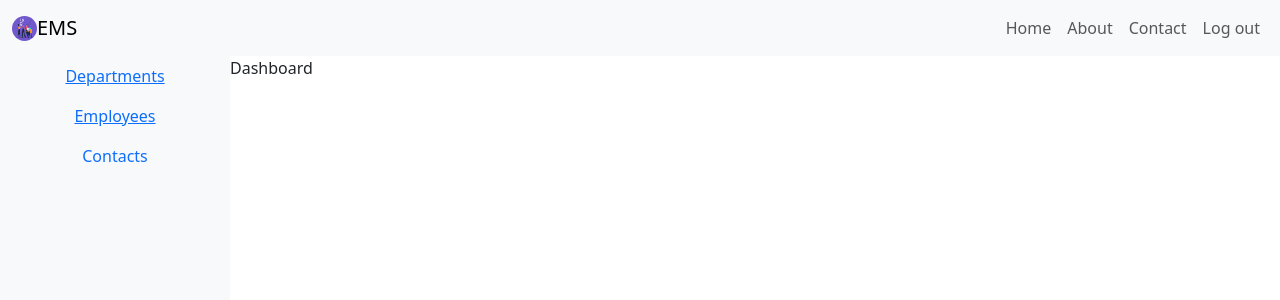
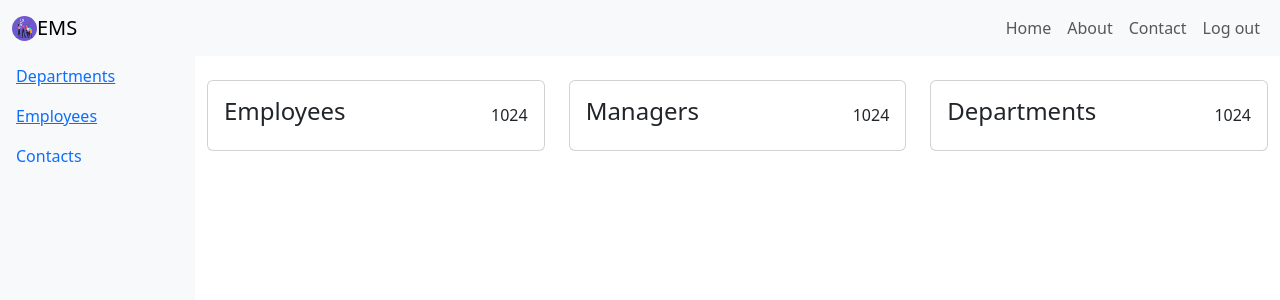
Before and after one commit to Pulkit-Rawat/EMS-Client, a React (Create React App) app: page /dashboard in a window 1280 px wide. Shown: the top 300 px of the page. Built offline with nearby package versions, Linux system fonts and the light colour scheme; sample sign-in values are in the browser's storage.

Commit message:
DASHBOARD CHANGES

```diff
--- a/src/components/AppSidebar/index.jsx
+++ b/src/components/AppSidebar/index.jsx
@@ -6,17 +6,19 @@ const AppSidebar = () => {
   return (
     <Nav vertical className="bg-light sidebar">
       <NavItem>
-        <NavLink>
+        <NavLink className="text-start">
           <Link to={"/departments"}>Departments</Link>
         </NavLink>
       </NavItem>
       <NavItem>
-        <NavLink to="#">
+        <NavLink to="#" className="text-start">
           <Link to={"/employees"}>Employees</Link>
         </NavLink>
       </NavItem>
       <NavItem>
-        <NavLink to="#">Contacts</NavLink>
+        <NavLink to="#" className="text-start">
+          Contacts
+        </NavLink>
       </NavItem>
     </Nav>
   );
--- a/src/index.css
+++ b/src/index.css
@@ -1,13 +1,23 @@
 body {
   margin: 0;
-  font-family: -apple-system, BlinkMacSystemFont, 'Segoe UI', 'Roboto', 'Oxygen',
-    'Ubuntu', 'Cantarell', 'Fira Sans', 'Droid Sans', 'Helvetica Neue',
+  font-family: -apple-system, BlinkMacSystemFont, "Segoe UI", "Roboto", "Oxygen",
+    "Ubuntu", "Cantarell", "Fira Sans", "Droid Sans", "Helvetica Neue",
     sans-serif;
   -webkit-font-smoothing: antialiased;
   -moz-osx-font-smoothing: grayscale;
 }
 
 code {
-  font-family: source-code-pro, Menlo, Monaco, Consolas, 'Courier New',
+  font-family: source-code-pro, Menlo, Monaco, Consolas, "Courier New",
     monospace;
 }
+.dash-card {
+  display: flex;
+  align-items: center;
+  justify-content: space-between;
+  cursor: pointer;
+}
+
+p {
+  margin-bottom: 0 !important;
+}
--- a/src/views/Auth/Login.jsx
+++ b/src/views/Auth/Login.jsx
@@ -1,71 +1,87 @@
-import axios from "axios"
-import { useFormik } from "formik"
+import axios from "axios";
+import { useFormik } from "formik";
 import { useEffect, useState } from "react";
 import { useNavigate, useNavigation } from "react-router-dom";
-import { Alert, Button, Card, CardBody, CardHeader, Container, Form, FormGroup, Input, Label } from "reactstrap";
-import * as Yup from "yup"
+import {
+  Alert,
+  Button,
+  Card,
+  CardBody,
+  CardHeader,
+  Container,
+  Form,
+  FormGroup,
+  Input,
+  Label,
+} from "reactstrap";
+import * as Yup from "yup";
 
 import { api } from "../../utilities/axios";
 
-const Login =() =>{
-  const history = useNavigate()
-const [message, setMessage] = useState("")
-  const validationSchema =Yup.object().shape({
-    email:Yup.string().email("Invalid email").required("Email is required "),
-    password:Yup.string().required("Password is required")
-  })
+const Login = () => {
+  const history = useNavigate();
+  const [message, setMessage] = useState("");
+  const validationSchema = Yup.object().shape({
+    email: Yup.string().email("Invalid email").required("Email is required "),
+    password: Yup.string().required("Password is required"),
+  });
 
   const formik = useFormik({
-    initialValues:{
-      email:"",
-      password:""
+    initialValues: {
+      email: "",
+      password: "",
     },
-    validationSchema:validationSchema,
-    onSubmit:(values)=>
-    {
-      console.log("values",values)
-      handleSubmit(values)
+    validationSchema: validationSchema,
+    onSubmit: (values) => {
+      handleSubmit(values);
+    },
+  });
+  const handleSubmit = async (values) => {
+    try {
+      let { data } = await api.post("/login", values);
+      console.log("res", data);
+      if (data.success) {
+        localStorage.setItem("token", data.data.token);
+        localStorage.setItem("role", data.data.role);
+        setTimeout(() => history("/dashboard"), 2000);
+      }
+    } catch (err) {
+      console.log(err);
     }
-  })
-  const handleSubmit = async (values)=>{
-    try{
-      let {data} = await api.post("/login",values)
-      console.log("res",data)
-      if(data.success){
-        localStorage.setItem("token",data.data.token)
-        history("/dashboard")
-      }
-      // else{
-      //  setMessage(data.message)
-      // }
-    }
-    catch(err){
-      console.log(err)
-    }
-  }
-useEffect(()=>{
-  setTimeout(()=>{
-setMessage("")
-  },8000)
-})
+  };
+  useEffect(() => {
+    setTimeout(() => {
+      setMessage("");
+    }, 8000);
+  });
   return (
     <>
       <Card className="bg-dark mx-auto mt-5" style={{ width: "500px" }}>
         <CardBody className="p-5">
-         <div>
-
-           <h3 className="text-white">Log In</h3>
-         </div>
-        {message && <Alert color="danger" >{message}</Alert>}
-          <Form onSubmit={formik.handleSubmit} className="h-100" autoComplete="off">
+          <div>
+            <h3 className="text-white">Log In</h3>
+          </div>
+          {message && <Alert color="danger">{message}</Alert>}
+          <Form
+            onSubmit={formik.handleSubmit}
+            className="h-100"
+            autoComplete="off"
+          >
             <FormGroup className="">
               <Label htmlFor="email" className="text-white ">
                 Email
               </Label>
-              <Input name="email" type="email" value={formik.values.email} autoComplete="off" onChange={formik.handleChange} />
-              {formik.errors.email && <span style={{color:"red"}}>{formik.errors.email}</span>}
+              <Input
+                name="email"
+                type="email"
+                value={formik.values.email}
+                autoComplete="off"
+                onChange={formik.handleChange}
+              />
+              {formik.errors.email && (
+                <span style={{ color: "red" }}>{formik.errors.email}</span>
+              )}
             </FormGroup>
-
 
             <FormGroup className="">
               <Label htmlFor="password" className="text-white ">
@@ -87,5 +103,5 @@ setMessage("")
       </Card>
     </>
   );
-}
-export default Login
+};
+export default Login;
--- a/src/views/Dashboard/index.js
+++ /dev/null
@@ -1,12 +0,0 @@
-import React from "react";
-import AppLayout from "../../layout";
-
-const index = () => {
-  return (
-    <AppLayout>
-      <div>Dashboard</div>
-    </AppLayout>
-  );
-};
-
-export default index;
--- /dev/null
+++ b/src/views/Dashboard/index.jsx
@@ -0,0 +1,38 @@
+import React from "react";
+import { Card, CardBody, Row, Col } from "reactstrap";
+import AppLayout from "../../layout";
+
+const index = () => {
+  return (
+    <AppLayout>
+      <Row className="w-100 m-0 p-0 mt-4">
+        <Col xs={4}>
+          <Card>
+            <CardBody className="dash-card">
+              <h4>Employees</h4>
+              <p>1024</p>
+            </CardBody>
+          </Card>
+        </Col>
+        <Col xs={4}>
+          <Card>
+            <CardBody className="dash-card">
+              <h4>Managers</h4>
+              <p>1024</p>
+            </CardBody>
+          </Card>
+        </Col>
+        <Col xs={4}>
+          <Card>
+            <CardBody className="dash-card">
+              <h4>Departments</h4>
+              <p>1024</p>
+            </CardBody>
+          </Card>
+        </Col>
+      </Row>
+    </AppLayout>
+  );
+};
+
+export default index;
--- a/src/views/Departments/DataTable.jsx
+++ b/src/views/Departments/DataTable.jsx
@@ -3,6 +3,7 @@ import { Table, Button } from "reactstrap";
 import { MdDeleteForever } from "react-icons/md";
 
 const DataTable = ({ departments = [] }) => {
+  const isManager = localStorage.getItem("role") == 1;
   return (
     <div className="bg-info">
       <Table striped>
@@ -25,7 +26,7 @@ const DataTable = ({ departments = [] }) => {
                     <Button className="me-3" color="primary" size="sm">
                       View
                     </Button>
-                    <MdDeleteForever size={24} color="red" />
+                    {isManager && <MdDeleteForever size={24} color="red" />}
                   </td>
                 </tr>
               ))
--- a/src/views/Departments/index.jsx
+++ b/src/views/Departments/index.jsx
@@ -6,6 +6,7 @@ import { api } from "../../utilities/axios";
 import AddDepartment from "./AddDepartment";
 
 const Departments = () => {
+  const isManager = localStorage.getItem("role") == 1;
   const [isCreateView, setCreateView] = useState(false);
   const [departments, setDepartments] = useState([]);
 
@@ -32,6 +33,7 @@ const Departments = () => {
         <div className="text-center">
           <h4>Departments</h4>
         </div>
+        {isManager && (
           <div className="text-end bg-dark p-1">
             <Button
               onClick={() => setCreateView(!isCreateView)}
@@ -41,7 +43,8 @@ const Departments = () => {
               {isCreateView ? "View Departments" : "Create"}
             </Button>
           </div>
-        {isCreateView ? (
+        )}
+        {isCreateView && isManager ? (
           <AddDepartment />
         ) : (
           <DataTable departments={departments} />
```
Lines whose indentation alone changed are shown as unchanged.
